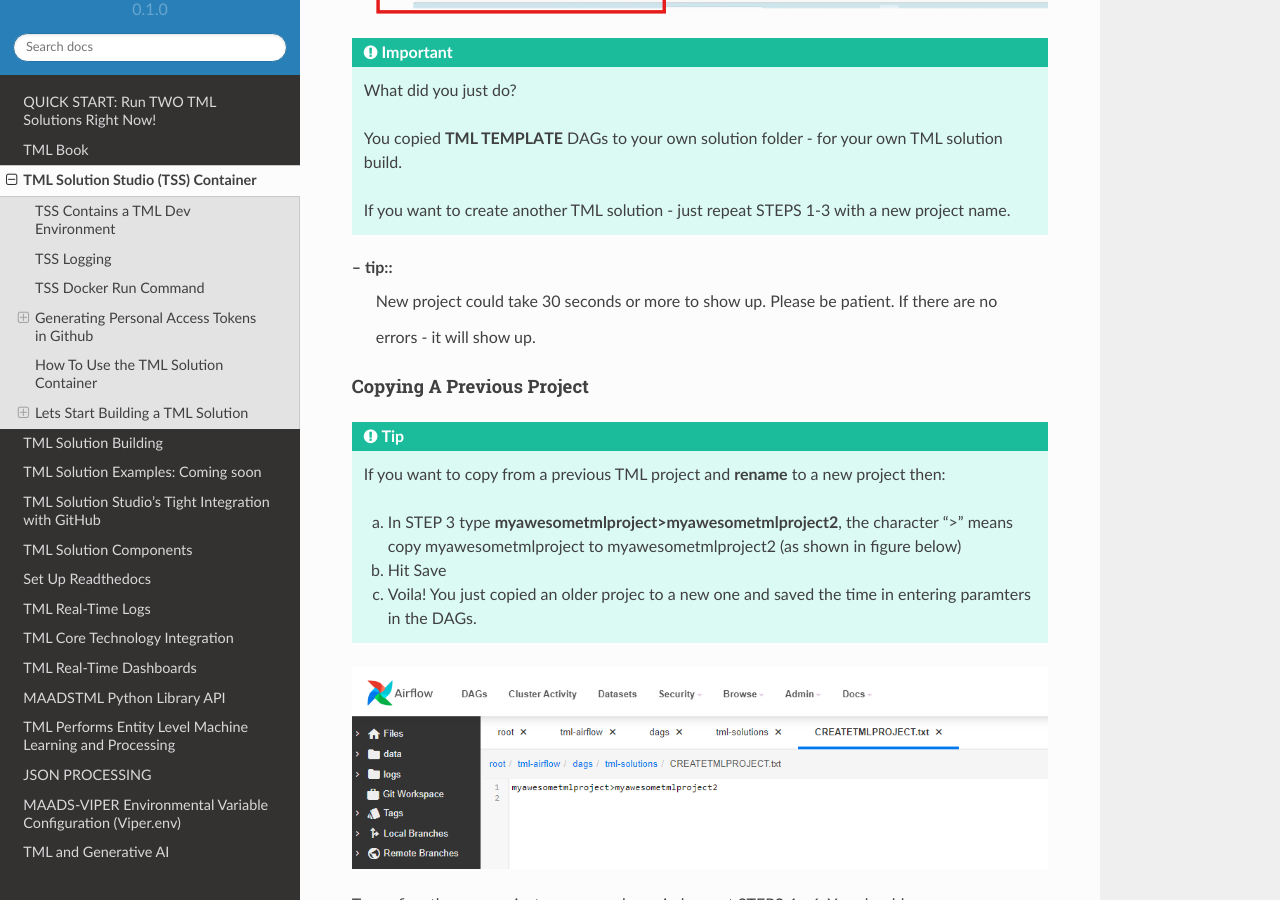
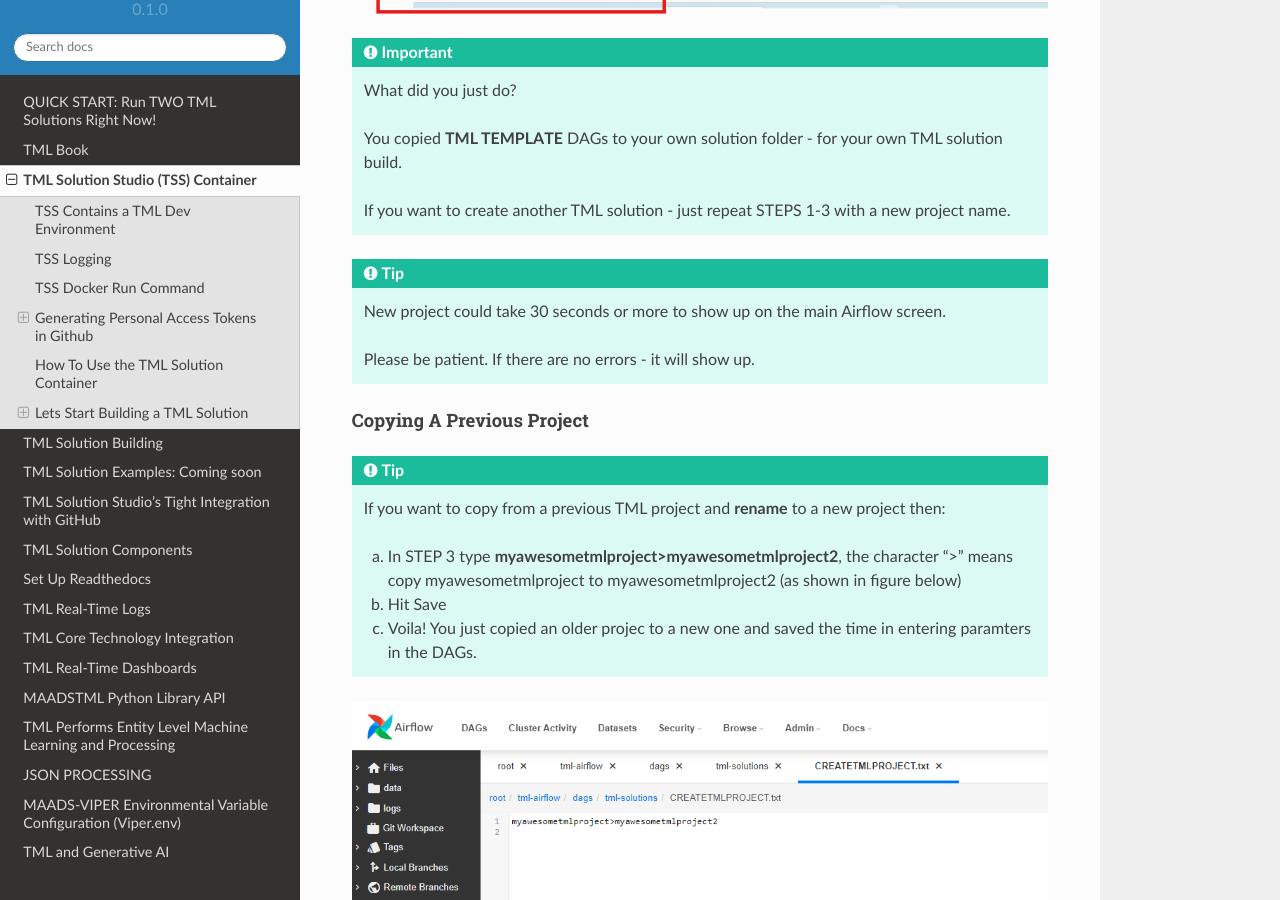
Before and after one commit to smaurice101/readthedocs, a Sphinx documentation site: the page built from docs/source/docker.rst, in a window 1280 px wide and 900 px high, scrolled down 10697 px. Built offline with Sphinx 7.4.7 and the Read the Docs theme 2.0.0, drawn with Linux system fonts in a browser that asks for light colours.

Commit message:
Update docker.rst

```diff
--- a/docs/source/docker.rst
+++ b/docs/source/docker.rst
@@ -283,10 +283,10 @@
 
    If you want to create another TML solution - just repeat STEPS 1-3 with a new project name.
 
--- tip::
-   New project could take 30 seconds or more to show up.  Please be patient.  If there are no
+.. tip::
+   New project could take 30 seconds or more to show up on the main Airflow screen.
 
-   errors - it will show up.
+   Please be patient.  If there are no errors - it will show up.
 
 Copying A Previous Project
 """"""""""""""""""""""""
```
